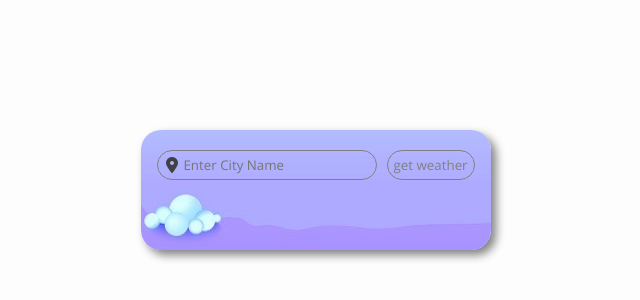
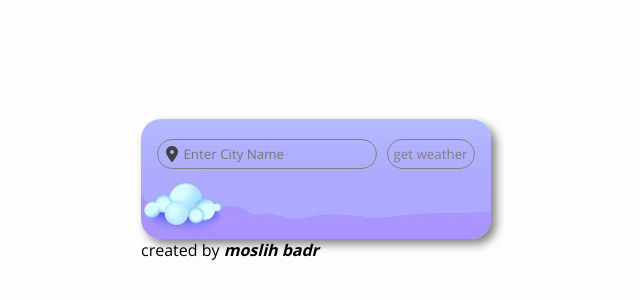
Before and after one commit to Moslihbadr/weather-app, a plain HTML site: page index.html in a window 1280 px wide. Shown: the part 210-510 px from the top of the page, without its empty margins (324-964 px from the left). Drawn offline with nearby package versions, Linux system fonts and the light colour scheme.

Commit message:
Update index.html

```diff
--- a/index.html
+++ b/index.html
@@ -32,6 +32,9 @@
         </div>
       </div>
     </div>
+    <div class="rights">
+      <span>created by <strong><i>moslih badr</i></strong></span>
+    </div>
   </div>
   <script src="./main.js"></script>
 </body>
```
